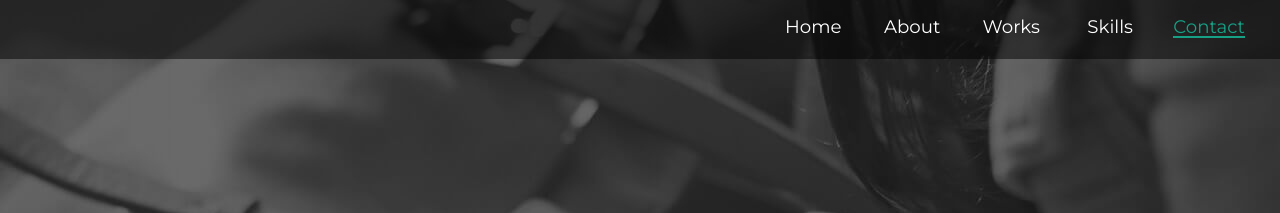
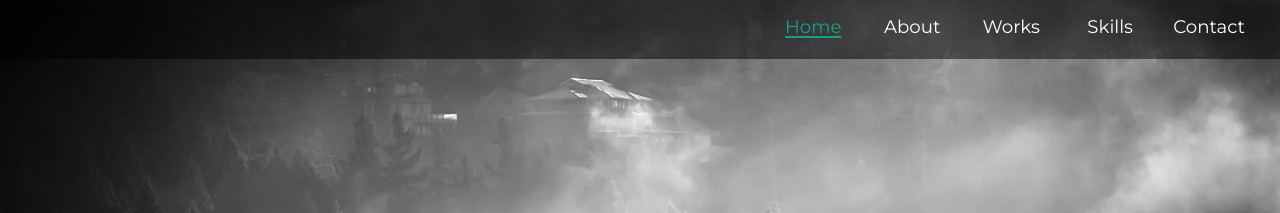
Before and after one commit to balabolchik/portfolio, a plain HTML site: page index.html in a window 1280 px wide. Shown: the top 213 px of the page. Drawn offline with Linux system fonts and the light colour scheme.

Commit message:
home is active

```diff
--- a/index.html
+++ b/index.html
@@ -10,15 +10,15 @@
 <body>
     <nav>
         <div class="nav">
-            <div id="home" class="navItem"><div>Home<span></span><span></span></div></div>
+            <div id="home" class="navItem active"><div>Home<span></span><span></span></div></div>
             <div id="about" class="navItem"><div>About<span></span><span></span></div></div>
             <div id="works" class="navItem"><div>Works<span></span><span></span></div></div>
             <div id="skills" class="navItem"><div>Skills<span></span><span></span></div></div>
-            <div id="contacts" class="navItem active"><div>Contact<span></span><span></span></div></div>
+            <div id="contacts" class="navItem"><div>Contact<span></span><span></span></div></div>
         </div>
     </nav>
     <content>
-        <section class="home contentUnit">
+        <section class="home contentUnit active">
             <header>
                 <div class="text animated">
                     <p>
@@ -63,7 +63,7 @@
             </header>
             <div class="content"></div>
         </section>
-        <section class="contacts contentUnit active">
+        <section class="contacts contentUnit">
             <header>
                 <div class="text animated">
                     <p>Do you have any questions?</p>
```
Also changed, not shown: 1 other file.
